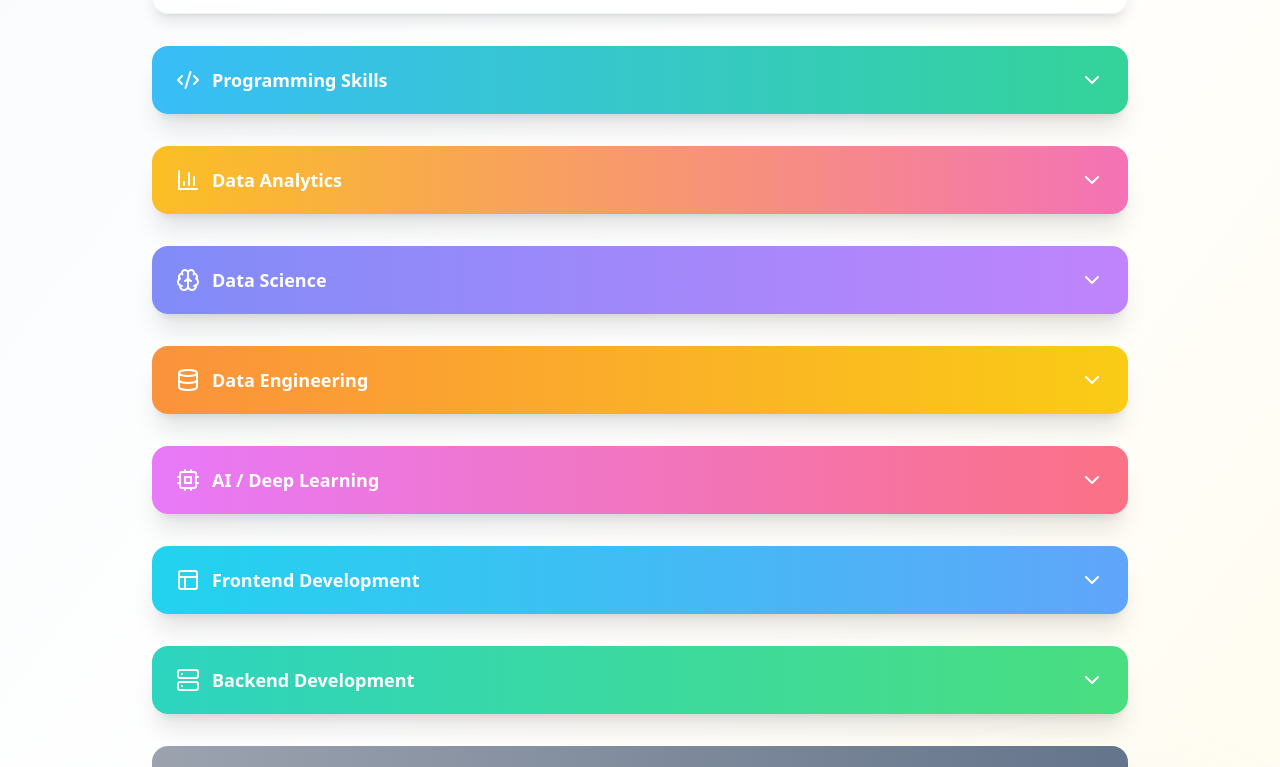
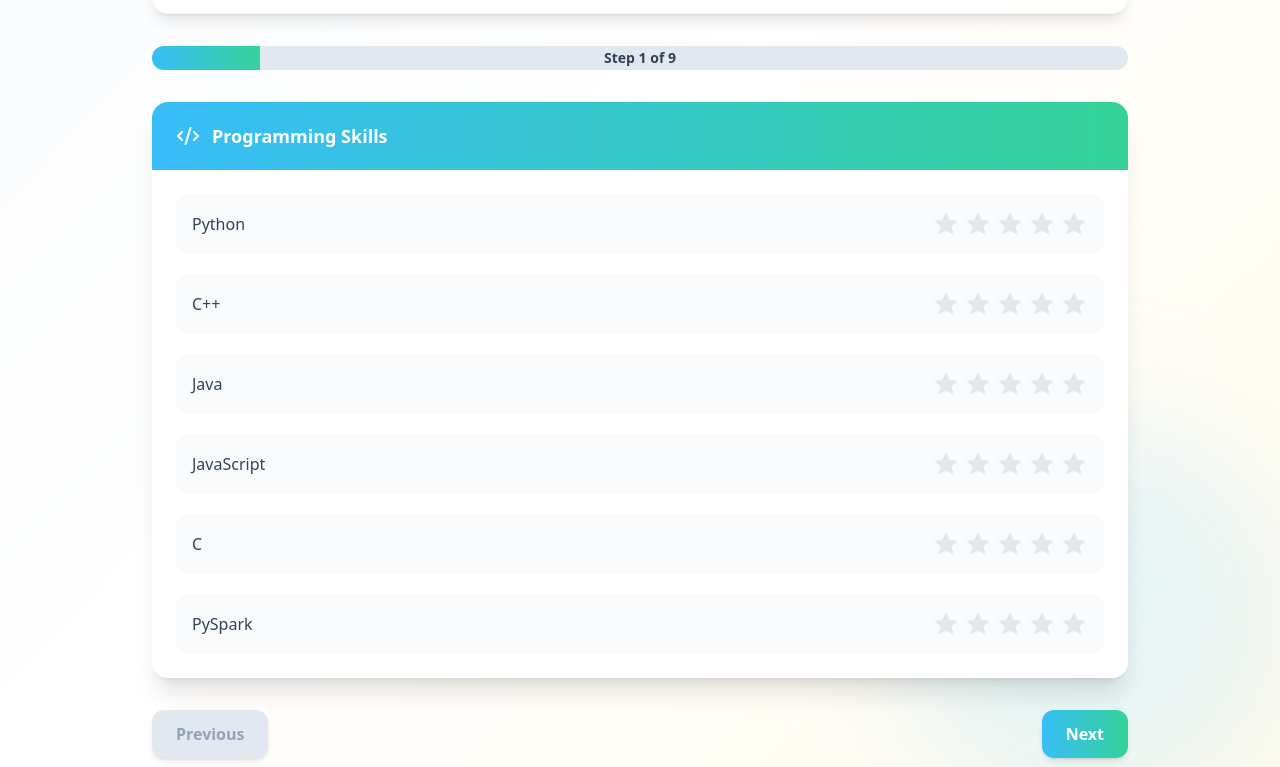
Before and after one commit to Sreeraaj45/employee-form-2, a React (Vite) app: page / in a window 1280 px wide. Shown: the part 492-1259 px from the top of the page. Built offline with nearby package versions, Linux system fonts and the light colour scheme; what @amcharts/amcharts4 would draw is missing.

Commit message:
new version of form

```diff
--- a/src/components/EmployeeForm.tsx
+++ b/src/components/EmployeeForm.tsx
@@ -1,4 +1,4 @@
-import { useState, useEffect } from 'react';
+import { useState } from 'react';
 import {
   CheckCircle,
   AlertCircle,
@@ -107,6 +107,10 @@ const RATING_LABELS = {
 };
 
 export default function EmployeeForm() {
+  const sectionKeys = Object.keys(SKILL_SECTIONS);
+  const totalSteps = sectionKeys.length + 1; // +1 for Additional Skills
+  const [currentStep, setCurrentStep] = useState(0);
+
   const [formData, setFormData] = useState({
     name: '',
     employeeId: '',
@@ -114,17 +118,9 @@ export default function EmployeeForm() {
     skillRatings: [] as { skill: string; rating: number; section: string }[],
     additionalSkills: ''
   });
-  const [expandedSections, setExpandedSections] = useState(
-    Object.keys(SKILL_SECTIONS).reduce(
-      (acc, key) => ({ ...acc, [key]: false }),
-      {} as Record<string, boolean>
-    )
-  );
+
   const [loading, setLoading] = useState(false);
   const [status, setStatus] = useState<'success' | 'error' | null>(null);
-
-  const toggleSection = (section: string) =>
-    setExpandedSections(prev => ({ ...prev, [section]: !prev[section] }));
 
   const handleRatingChange = (skill: string, section: string, rating: number) => {
     setFormData(prev => {
@@ -154,8 +150,8 @@ export default function EmployeeForm() {
         skill_ratings: formData.skillRatings,
         additional_skills: formData.additionalSkills
       });
-
       setFormData({ name: '', employeeId: '', email: '', skillRatings: [], additionalSkills: '' });
+      setCurrentStep(0);
       setStatus('success');
       confetti({ particleCount: 120, spread: 70, origin: { y: 0.6 } });
     } catch (err) {
@@ -198,6 +194,11 @@ export default function EmployeeForm() {
     );
   };
 
+  const currentSectionKey = sectionKeys[currentStep] || 'additional';
+  const currentSection = SKILL_SECTIONS[currentSectionKey];
+  const currentColor = currentSection?.color || 'from-sky-400 to-indigo-400';
+  const progress = ((currentStep + 1) / totalSteps) * 100;
+
   return (
     <div className="min-h-screen bg-gradient-to-br from-slate-50 via-white to-amber-50 py-12 relative overflow-hidden">
       {/* Floating background blobs */}
@@ -207,7 +208,6 @@ export default function EmployeeForm() {
       <div className="max-w-5xl mx-auto px-6 relative z-10">
         {/* Header */}
         <header className="bg-gradient-to-r from-sky-400 via-indigo-400 to-fuchsia-400 rounded-3xl shadow-2xl p-10 text-white mb-12 flex items-center justify-between">
-          {/* Left Logo Section */}
           <div className="flex items-center gap-4">
             <img
               src="src/assets/logo.png"
@@ -216,7 +216,6 @@ export default function EmployeeForm() {
             />
           </div>
 
-          {/* Center Title Section */}
           <div className="text-center flex flex-col items-center flex-1">
             <h1 className="text-4xl font-extrabold flex justify-center items-center gap-3">
               <Sparkles className="w-8 h-8 animate-spin-slow" />
@@ -229,8 +228,6 @@ export default function EmployeeForm() {
           </div>
         </header>
 
-
-        {/* Form */}
         <form onSubmit={handleSubmit} className="space-y-8">
           {/* Personal Info */}
           <section className="bg-white/70 backdrop-blur-lg rounded-2xl shadow-lg p-8 border border-slate-100">
@@ -254,7 +251,7 @@ export default function EmployeeForm() {
               />
               <input
                 type="email"
-                placeholder="emqail.address@ielektron.com"
+                placeholder="email.address@ielektron.com"
                 value={formData.email}
                 required
                 onChange={e => setFormData({ ...formData, email: e.target.value })}
@@ -263,39 +260,48 @@ export default function EmployeeForm() {
             </div>
           </section>
 
+          {/* Progress Bar */}
+          <div className="w-full h-6 bg-slate-200 rounded-full overflow-hidden relative">
+            <div
+              className={`h-full bg-gradient-to-r ${currentColor} transition-all duration-700 ease-in-out`}
+              style={{ width: `${progress}%` }}
+            ></div>
+            <span className="absolute inset-0 flex justify-center items-center text-sm font-semibold text-slate-700">
+              Step {currentStep + 1} of {totalSteps}
+            </span>
+          </div>
           {/* Skill Sections */}
-          {Object.entries(SKILL_SECTIONS).map(([key, section]) => (
-            <div key={key} className="rounded-2xl overflow-hidden shadow-xl bg-white">
-              <button
-                type="button"
-                onClick={() => toggleSection(key)}
-                className={`w-full flex justify-between items-center px-6 py-5 bg-gradient-to-r ${section.color} text-white font-semibold text-lg`}
+          {currentStep < sectionKeys.length ? (
+            <div
+              key={currentSectionKey}
+              className="rounded-2xl overflow-hidden shadow-xl bg-white"
             >
-                <div className="flex items-center gap-3">{section.icon}{section.title}</div>
-                <ChevronDown
-                  className={`transition-transform ${expandedSections[key] ? 'rotate-180' : ''}`}
-                />
-              </button>
-              {expandedSections[key] && (
+              <div
+                className={`w-full flex justify-between items-center px-6 py-5 bg-gradient-to-r ${currentColor} text-white font-semibold text-lg`}
+              >
+                <div className="flex items-center gap-3">
+                  {currentSection.icon}
+                  {currentSection.title}
+                </div>
+              </div>
+
               <div className="p-6 space-y-5 bg-white">
-                  {section.skills.map(skill => (
+                {currentSection.skills.map(skill => (
                   <div
                     key={skill}
                     className="flex justify-between items-center p-4 bg-slate-50 rounded-xl hover:bg-sky-50 transition"
                   >
                     <p className="font-medium text-slate-700">{skill}</p>
-                      <StarRating skill={skill} section={key} />
+                    <StarRating skill={skill} section={currentSectionKey} />
                   </div>
                 ))}
               </div>
-              )}
             </div>
-          ))}
-
-          {/* Additional Skills */}
+          ) : (
+            // Additional Skills Section
             <section className="bg-white/70 backdrop-blur-lg rounded-2xl shadow-lg p-8 border border-slate-100">
               <h2 className="text-xl font-bold text-slate-800 mb-4">
-              Additional Skills & Certifications
+                Additional Skills
               </h2>
               <textarea
                 rows={4}
@@ -305,14 +311,41 @@ export default function EmployeeForm() {
                 className="w-full p-3 border-2 border-slate-200 rounded-xl focus:ring-2 focus:ring-sky-400 outline-none resize-none"
               />
             </section>
+          )}
 
+          {/* Navigation Buttons */}
+          <div className="flex justify-between items-center">
+            <button
+              type="button"
+              onClick={() => setCurrentStep(prev => Math.max(0, prev - 1))}
+              disabled={currentStep === 0}
+              className={`px-6 py-3 rounded-xl font-semibold shadow-md transition-transform hover:scale-105 ${
+                currentStep === 0
+                  ? 'bg-slate-200 text-slate-400 cursor-not-allowed'
+                  : 'bg-gradient-to-r from-slate-400 to-slate-600 text-white'
+              }`}
+            >
+              Previous
+            </button>
+
+            {currentStep < totalSteps - 1 ? (
+              <button
+                type="button"
+                onClick={() => setCurrentStep(prev => Math.min(totalSteps - 1, prev + 1))}
+                className={`px-6 py-3 rounded-xl font-semibold text-white shadow-md bg-gradient-to-r ${currentColor} transition-transform hover:scale-105`}
+              >
+                Next
+              </button>
+            ) : (
               <button
                 type="submit"
                 disabled={loading}
-            className="w-full py-4 bg-gradient-to-r from-sky-400 to-indigo-400 text-white font-bold text-lg rounded-2xl shadow-lg hover:from-sky-500 hover:to-indigo-500 transition-transform hover:scale-[1.02] disabled:opacity-60"
+                className="px-8 py-3 bg-gradient-to-r from-sky-400 to-indigo-400 text-white font-bold text-lg rounded-2xl shadow-lg hover:from-sky-500 hover:to-indigo-500 transition-transform hover:scale-[1.02] disabled:opacity-60"
               >
                 {loading ? 'Submitting...' : 'Submit Assessment'}
               </button>
+            )}
+          </div>
         </form>
 
         {/* Toasts */}
@@ -328,6 +361,7 @@ export default function EmployeeForm() {
         )}
       </div>
 
+      {/* Animations */}
       <style>{`
         @keyframes bounce-in {
           from { transform: translateY(40px); opacity: 0; }
```
Lines whose indentation alone changed are shown as unchanged.
